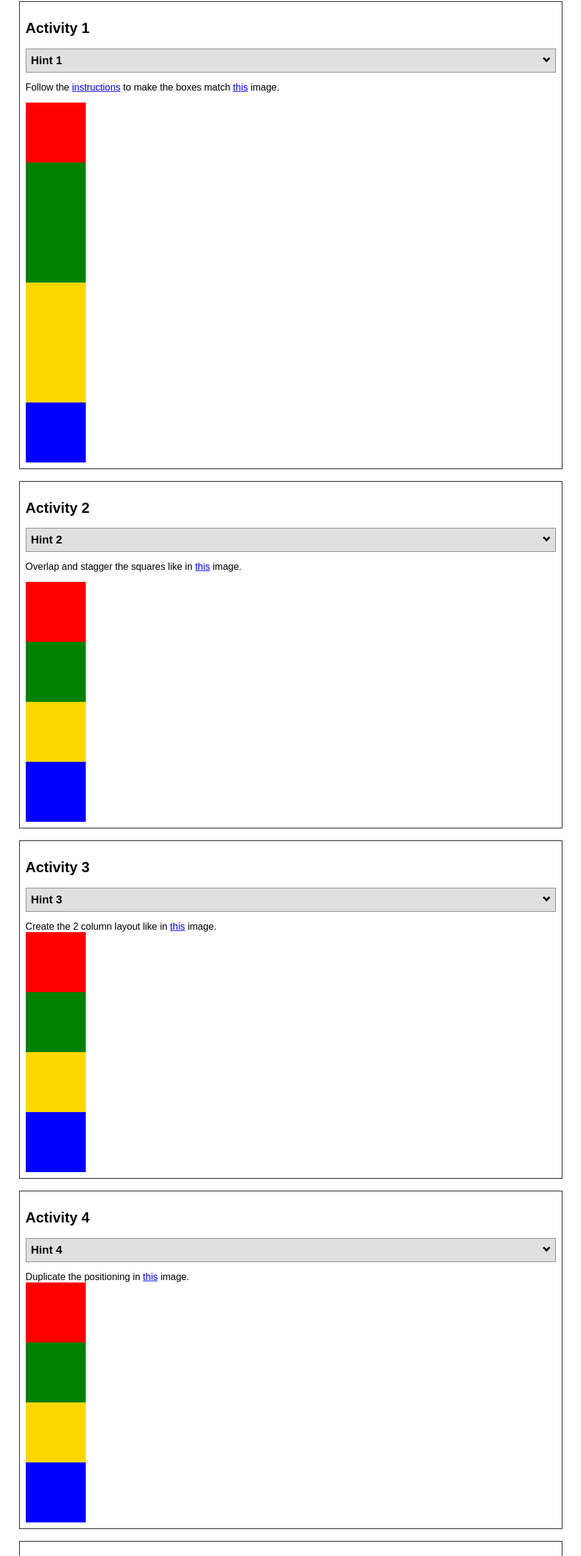
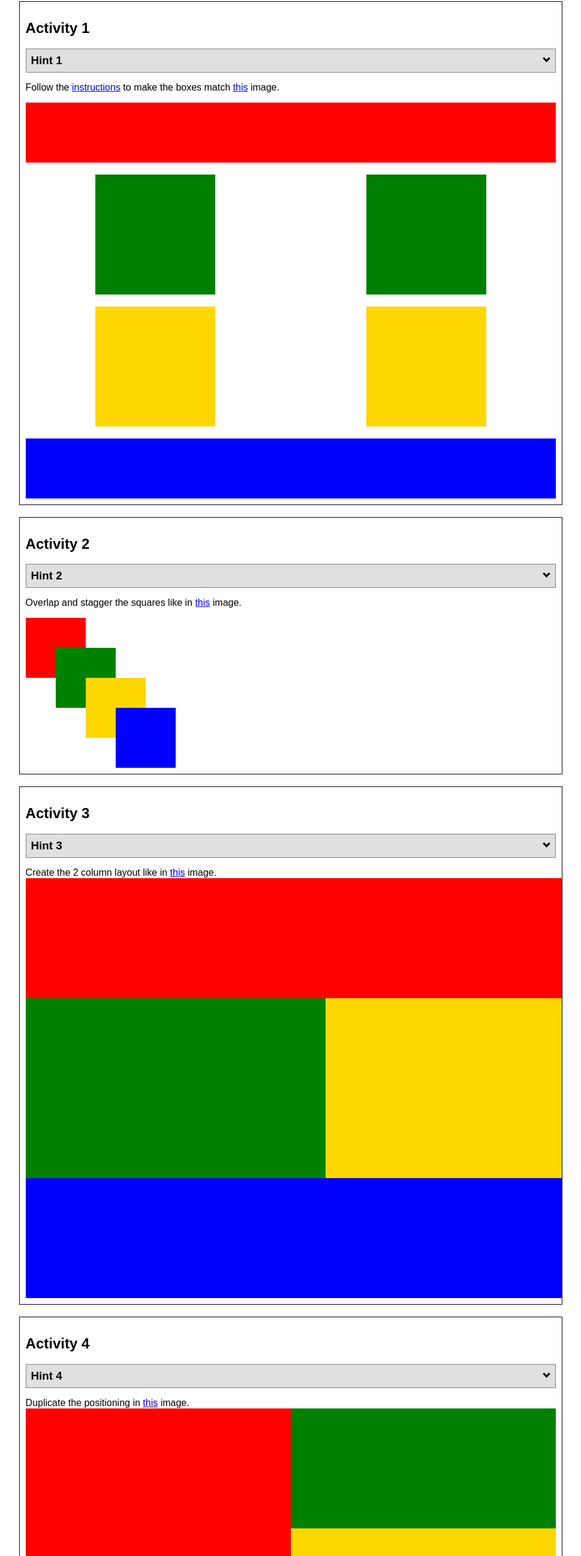
Before and after one commit to DanttoH/wdd130-wintersemester-, a plain HTML site: page positioning.html in a window 1280 px wide. Shown: the part 146-2740 px from the top of the page at 60% size, without its empty margins (155-1124 px from the left). Drawn offline with Linux system fonts and the light colour scheme.

Commit message:
last changes

```diff
--- a/positionstyles.css
+++ b/positionstyles.css
@@ -2,101 +2,141 @@
 /* Activity 1 styles */
 .content1 {
   /* This is the parent of the activity 1 boxes. */
-
+ display: grid;
+ grid-template-columns: 1fr 1fr;
+ justify-items: center;
+ grid-gap: 20px;
 }
 .red1 {
-  width: 100px;
+  width: 100%;
   height: 100px;
+  grid-column: 1/3;
   background-color: red;
 
 }
 .green1 {
-  width: 100px;
-  height: 100px;
+  width: 200px;
+  height: 200px;
   background-color: green;
 
 }
 .yellow1 {
-  width: 100px;
-  height: 100px;
+  width: 200px;
+  height: 200px;
   background-color: gold;
 }
 .blue1 {
-  width: 100px;
+  width: 100%;
   height: 100px;
+  grid-column: 1/3;
   background-color: blue;
 }
 /* Activity 2 styles */
 .content2 {
   /* This is the parent of the activity 2 boxes. */
+  display: grid;
+  grid-template-columns: 50px 50px 50px 50px 50px;
 }
 .red2 {
   width: 100px;
   height: 100px;
   background-color: red;
+  grid-column:  1/2;
 }
 .green2 {
   width: 100px;
   height: 100px;
   background-color: green;
+  grid-column: 2/3;
+  grid-row: 2/3;
+  z-index: 1;
+  margin-top: -50px;
+
 }
 .yellow2 {
   width: 100px;
   height: 100px;
+  grid-column: 3/4;
+  grid-row: 3/4;
+  z-index: 2;
+  margin-top: -50px;
   background-color: gold;
 }
 .blue2 {
   width: 100px;
   height: 100px;
   background-color: blue;
+  grid-row: 4/5;
+  grid-column: 4/5;
+  z-index: 3;
+  margin-top: -50px;
 }
 /* Activity 3 styles */
 .content3 {
   /* This is the parent of the activity 3 boxes. */
+  display: grid;
+  grid-template-columns: 1fr 1fr;
+
 }
 .red3 {
-  width: 100px;
-  height: 100px;
+  width: 100%;
+  height: 200px;
+  grid-column: 1/6;
+  grid-row: 1/3;
   background-color: red;
 }
 .green3 {
-  width: 100px;
-  height: 100px;
+  width: 500px;
+  height: 300px;
+  grid-column: 1/2;
   background-color: green;
 }
 .yellow3 {
-  width: 100px;
-  height: 100px;
+  width: 500px;
+  height: 300px;
+  grid-column: 4/5;
   background-color: gold;
 }
 .blue3 {
-  width: 100px;
-  height: 100px;
+  width: 100%;
+  height: 200px;
+  grid-column: 1/6;
   background-color: blue;
 }
 /* Activity 4 styles */
 .content4 {
   /* This is the parent of the activity 4 boxes. */
-  height: 400px;
+  height: 600px;
+  display: grid;
+  grid-template-columns: 1fr 1fr;
+
 }
 .red4 {
-  width: 100px;
-  height: 100px;
+  width: 100%;
+  height: 100%;
+  grid-column: 1/9;
+  grid-row: 1/10;
   background-color: red;
 }
 .green4 {
-  width: 100px;
-  height: 100px;
+  width: 100%;
+  height: 200px;
+  grid-column: 2/4;
+  grid-row: 1/4;
   background-color: green;
 }
 .yellow4 {
-  width: 100px;
-  height: 100px;
+  width: 100%;
+  height: 200px;
+  grid-row: 4/6;
+  grid-column: 2/4;
   background-color: gold;
 }
 .blue4 {
-  width: 100px;
-  height: 100px;
+  width: 100%;
+  height: 200px;
+  grid-column: 2/4;
+  grid-row: 6/10;
   background-color: blue;
 }
 /* Activity 5 styles */
@@ -105,45 +145,54 @@
   height: 400px;
 }
 .red5 {
-  width: 100px;
-  height: 100px;
+  width: 70%;
+  height: 80px;
+  margin-top: 50px;
   background-color: red;
 }
 .green5 {
-  width: 100px;
-  height: 100px;
+  width: 190px;
+  height: 190px;
   background-color: green;
+  float: left;
 
 }
 .yellow5 {
-  width: 100px;
-  height: 100px;
+  width: 70%;
+  height:60%;
   background-color: gold;
-
 }
 .blue5 {
-  width: 100px;
-  height: 100px;
+  width: 70%;
+  height: 80px;
+  margin-bottom: 50px;
   background-color: blue;
 }
 /* Activity 6 styles */
 .content6 {
   /* This is the parent of the activity 6 boxes. */
+  display: grid;
+  grid-template-columns: 200px 70px 20px 400px;
 }
 .red6 {
-  width: 100px;
-  height: 100px;
+  width: 400px;
+  height: 200px;
+  grid-column: 1/3;
+  grid-row: 1/3;
   background-color: red;
 }
 .green6 {
-  width: 100px;
-  height: 100px;
+  width: 200px;
+  height: 200px;
+  grid-column: 1/3;
+  grid-row: 4/5;
   background-color: green;
 }
 .yellow6 {
   width: 100px;
   height: 100px;
   background-color: gold;
+  ;
 }
 .blue6 {
   width: 100px;
```
